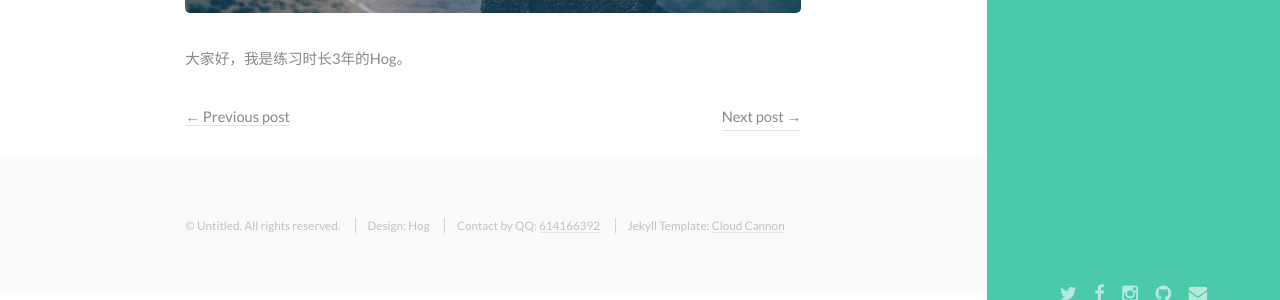
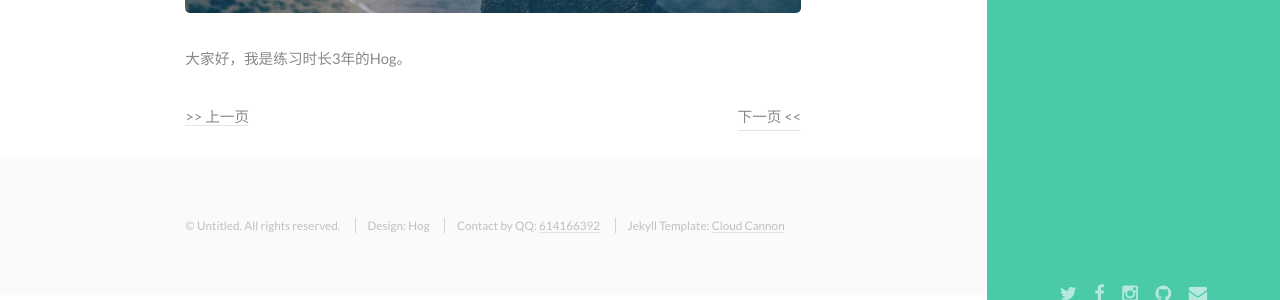
Before and after one commit to Hogzhu/Hogzhu.github.io, a Jekyll site: the page built from _posts/2019-04-26-Hello.markdown, in a window 1280 px wide. Shown: the part 570-870 px from the top of the page. Built offline with Jekyll 4.4.1, drawn with Linux system fonts in a browser that asks for light colours.

Commit message:
Update post.html

```diff
--- a/_layouts/post.html
+++ b/_layouts/post.html
@@ -14,9 +14,9 @@ layout: default
 
         <footer>
             {% if page.previous %}
-            <a href="{{ page.previous.url }}" class="float-left">&larr; Previous post</a> {% endif %}
+            <a href="{{ page.previous.url }}" class="float-left">&gt;&gt; 上一页</a> {% endif %}
             {% if page.next %}
-            <a href="{{ page.next.url }}" class="float-right">Next post &rarr;</a> {% endif %}
+            <a href="{{ page.next.url }}" class="float-right">下一页 &lt;&lt;</a> {% endif %}
         </footer>
 
     </div>
```
